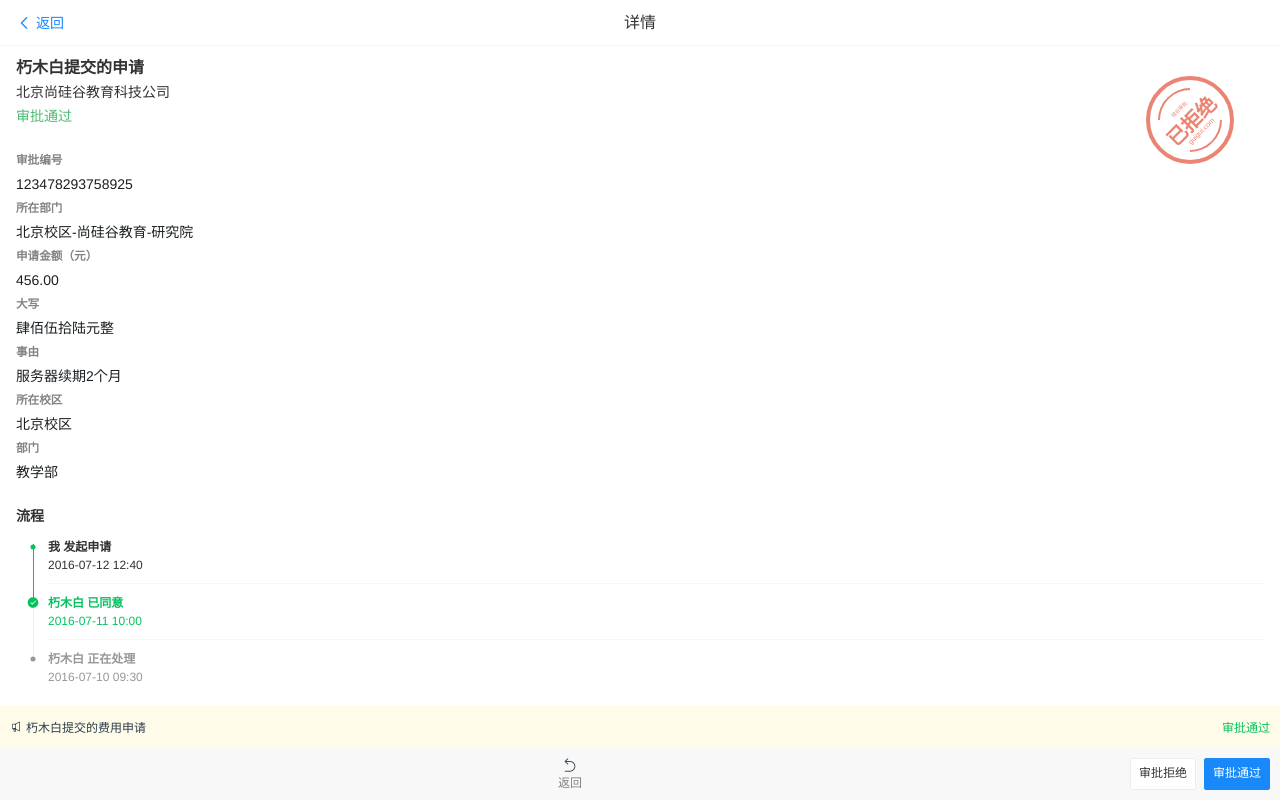
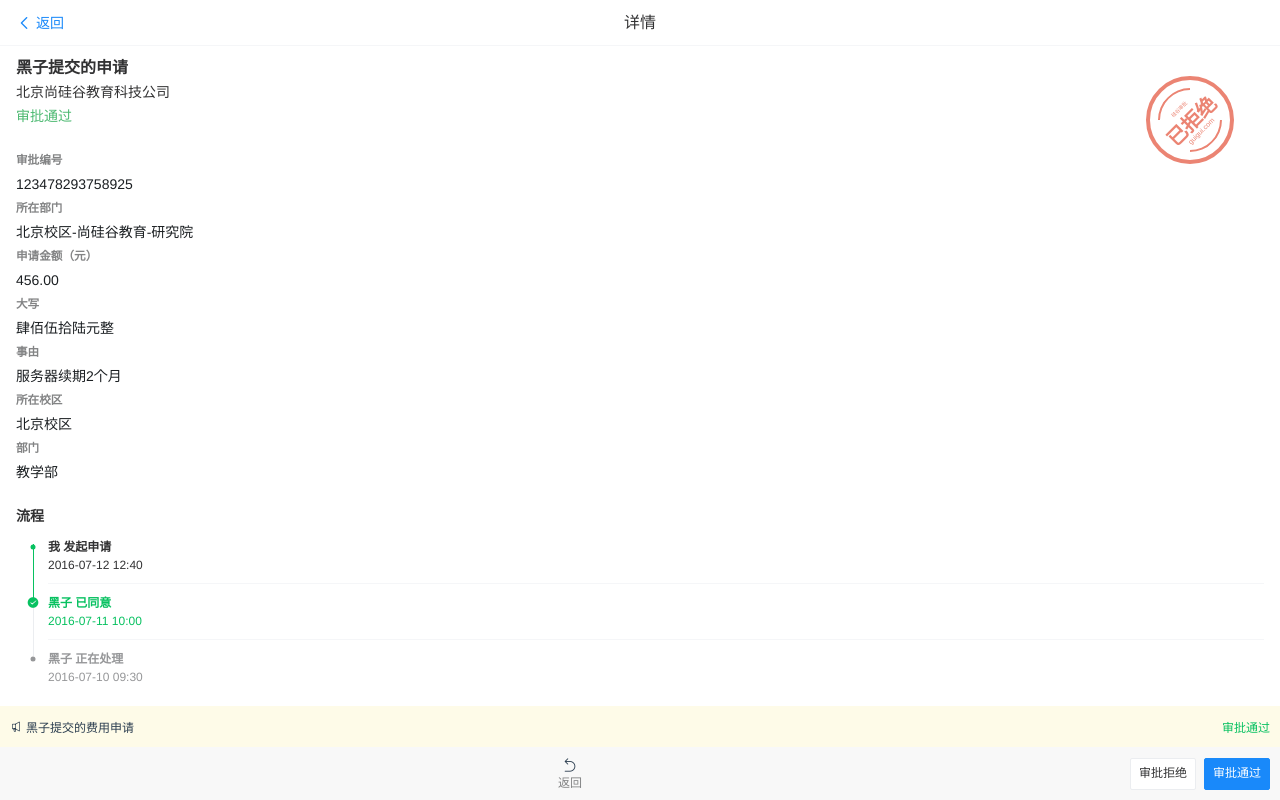
Before and after one commit to w12928293/guigu-oa-web, a Vue app: page /#/approval/2 in a window 1280 px wide. Built offline with nearby package versions, Linux system fonts and the light colour scheme.

Commit message:
Update ApprovalDetail.vue

```diff
--- a/src/views/ApprovalDetail.vue
+++ b/src/views/ApprovalDetail.vue
@@ -10,7 +10,7 @@
       <van-cell>
         <template slot="default">
           <div class="header-warp">
-            <h3>朽木白提交的申请</h3>
+            <h3>黑子提交的申请</h3>
             <p>北京尚硅谷教育科技公司</p>
             <span class="pass">审批通过</span>
             <div class="seal-wrap">
@@ -42,11 +42,11 @@
                 <p>2016-07-12 12:40</p>
               </van-step>
               <van-step>
-                <h4>朽木白 已同意</h4>
+                <h4>黑子 已同意</h4>
                 <p>2016-07-11 10:00</p>
               </van-step>
               <van-step>
-                <h4>朽木白 正在处理</h4>
+                <h4>黑子 正在处理</h4>
                 <p>2016-07-10 09:30</p>
               </van-step>
             </van-steps>
@@ -58,7 +58,7 @@
 
     <div class="notice">
       <van-icon name="bullhorn-o" />
-      <p>朽木白提交的费用申请</p>
+      <p>黑子提交的费用申请</p>
       <span class="pass">审批通过</span>
     </div>
 
```
